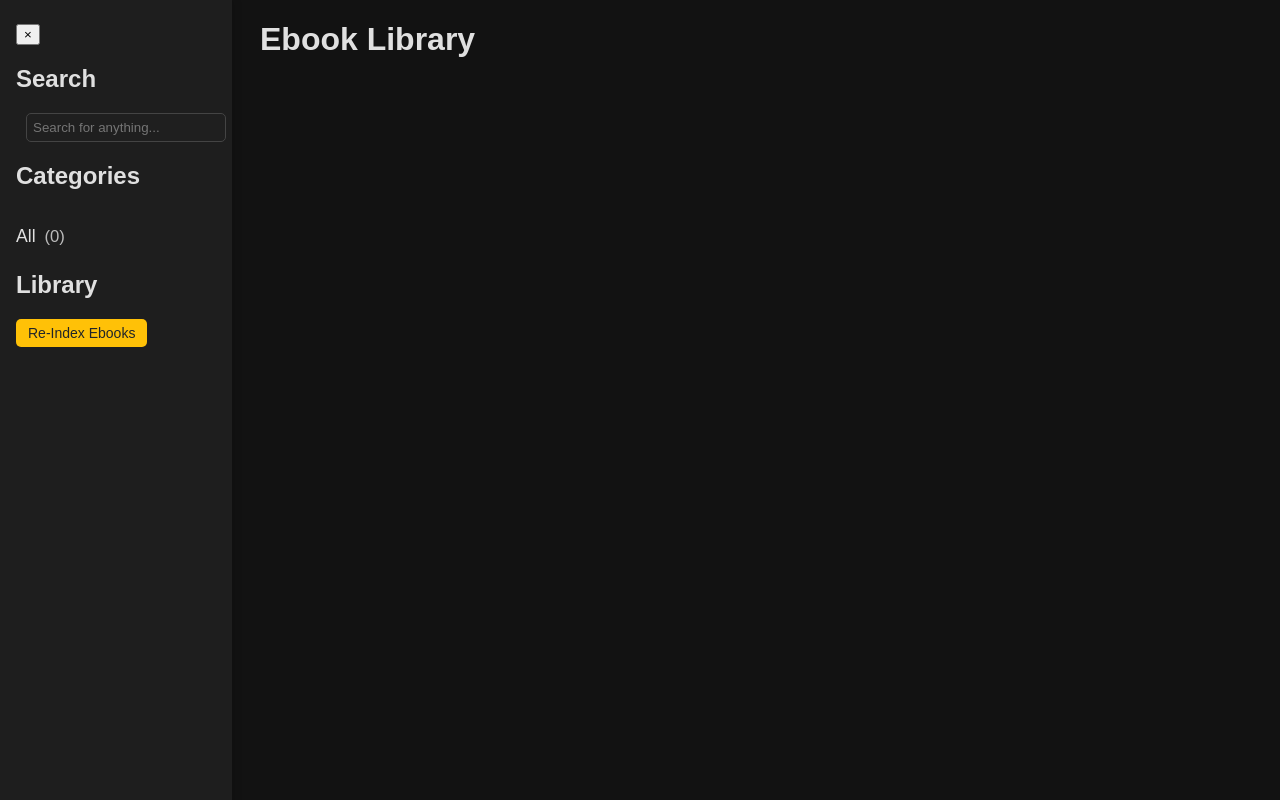
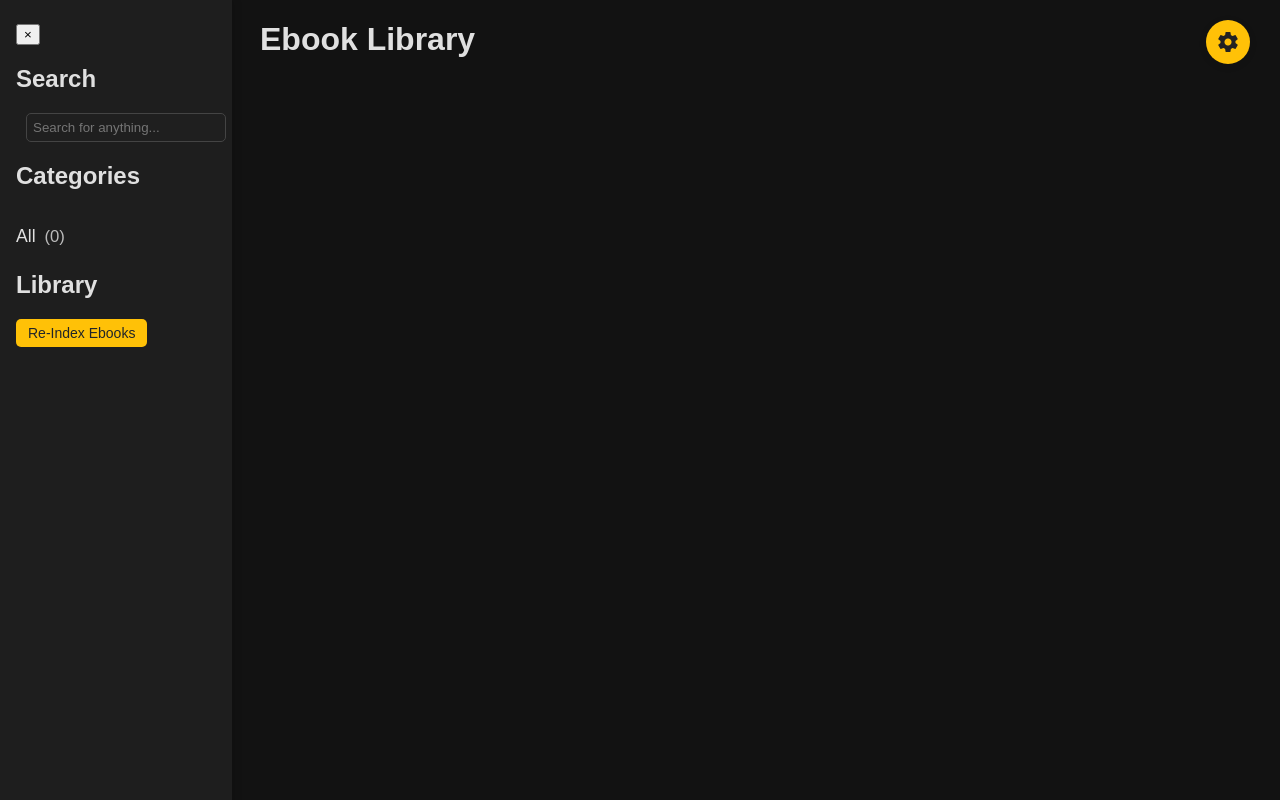
Before and after one commit to dougpark/ebook_library, a Flask app: page / in a window 1280 px wide. Run offline with Flask 3, Linux system fonts and the light colour scheme; data that the repository does not hold is empty.

Commit message:
Add highlight button and Material Icons to the top bar

```diff
--- a/static/styles.css
+++ b/static/styles.css
@@ -409,3 +409,46 @@ body.dark-theme {
   font-style: italic;
   pointer-events: none;
 }
+
+.top-right {
+  position: absolute;
+  top: 20px;
+  right: 30px;
+  z-index: 2000;
+}
+
+.highlight-btn {
+  background: var(--action-bg, #ffc107);
+  color: #222;
+  border: none;
+  border-radius: 50%;
+  width: 44px;
+  height: 44px;
+  display: flex;
+  align-items: center;
+  justify-content: center;
+  font-size: 2rem;
+  cursor: pointer;
+  box-shadow: 0 2px 8px rgba(0,0,0,0.08);
+  transition: background 0.2s;
+}
+
+.highlight-btn:hover {
+  background: var(--action-hover-bg, #e0a800);
+}
+
+/* If using Google Material Icons */
+.material-icons {
+  font-family: 'Material Icons';
+  font-style: normal;
+  font-weight: normal;
+  font-size: 2rem;
+  line-height: 1;
+  letter-spacing: normal;
+  text-transform: none;
+  display: inline-block;
+  white-space: nowrap;
+  direction: ltr;
+  -webkit-font-feature-settings: 'liga';
+  -webkit-font-smoothing: antialiased;
+}
--- a/templates/index.html
+++ b/templates/index.html
@@ -5,6 +5,7 @@
     <meta charset="utf-8">
     <title>Ebook Library</title>
     <link rel="stylesheet" href="{{ url_for('static', filename='styles.css') }}">
+    <link href="https://fonts.googleapis.com/icon?family=Material+Icons" rel="stylesheet">
 
 </head>
 
@@ -43,8 +44,11 @@
 
         <h1>Ebook Library</h1>
         <div class="top-bar">
-
-
+            <div class="top-right">
+                <button class="highlight-btn" title="Settings">
+                    <span class="material-icons">settings</span>
+                </button>
+            </div>
         </div>
 
         {% with messages=get_flashed_messages() %}
```
